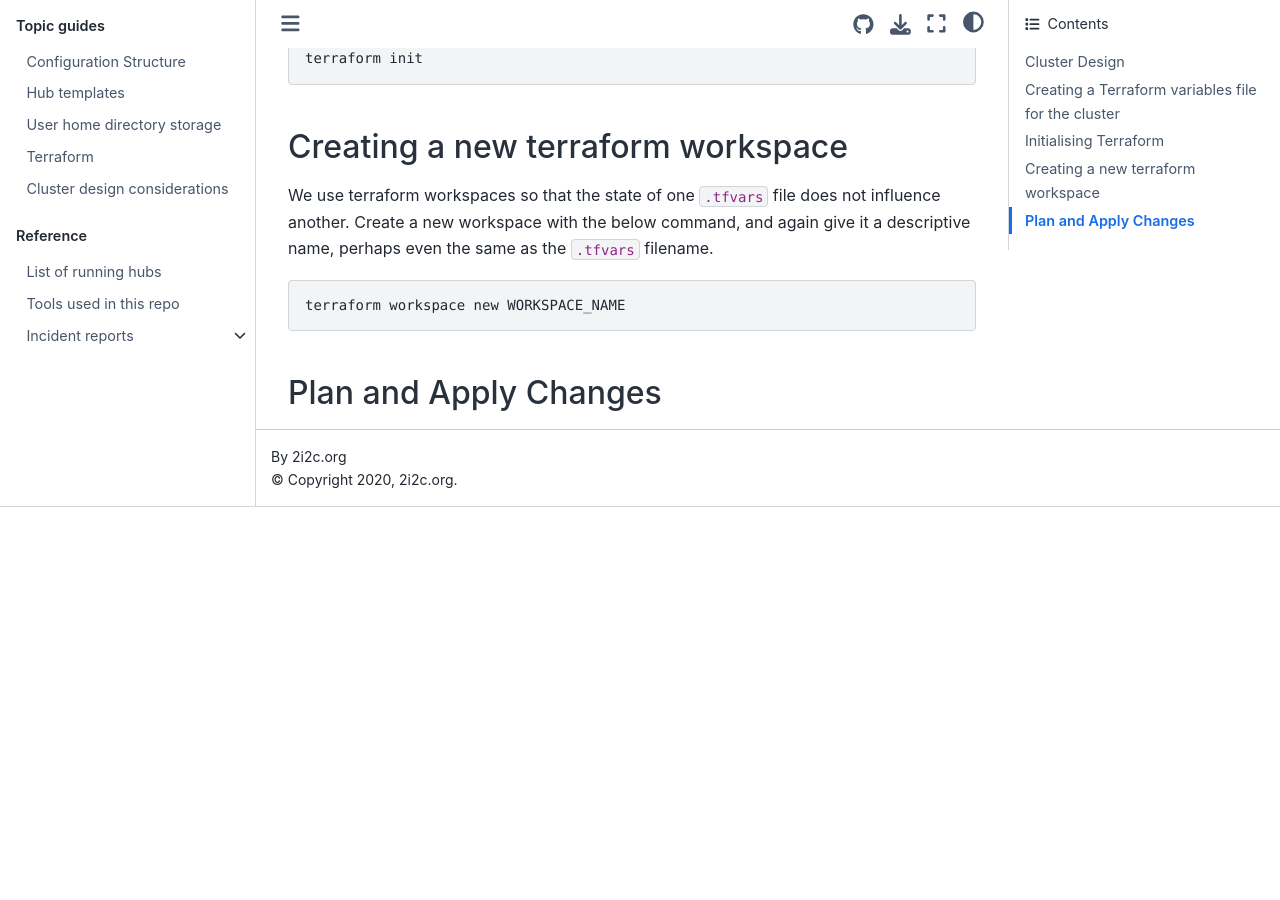
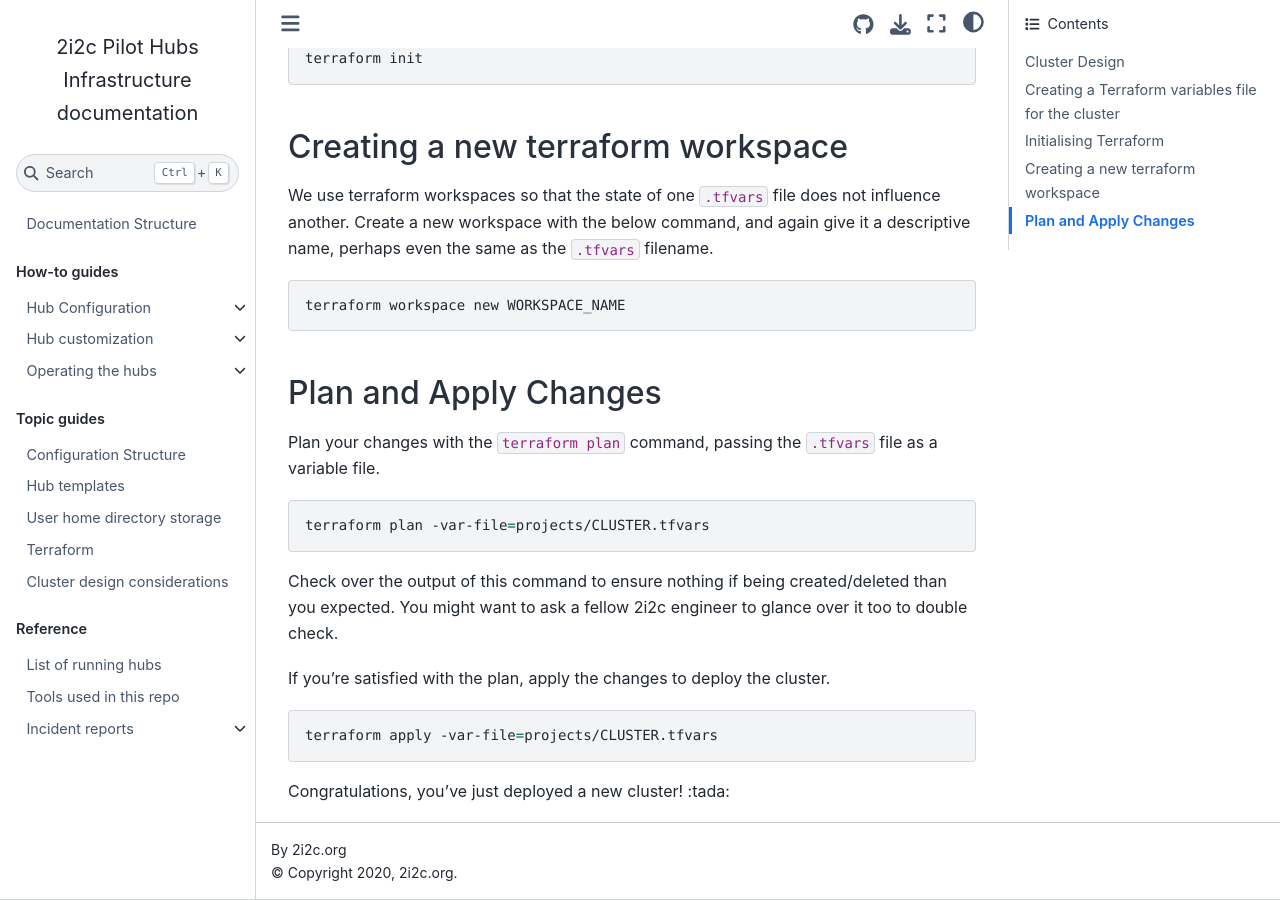
Before and after one commit to 2i2c-org/infrastructure, a Sphinx documentation site: the page built from docs/howto/operate/new-tf-cluster.md, in a window 1280 px wide and 900 px high, scrolled down 1254 px. Built offline with Sphinx 7.4.7 and the Sphinx Book theme 1.1.4, drawn with Linux system fonts in a browser that asks for light colours; pages that are not in the unit, such as notebooks, are missing from menus; the version number could not be read and is left out; before the commit the page ends 1761 px from its top, so only the background shows below that.

Commit message:
Finish up draft notes

````diff
--- a/docs/howto/operate/new-tf-cluster.md
+++ b/docs/howto/operate/new-tf-cluster.md
@@ -53,3 +53,20 @@
 ```
 
 ## Plan and Apply Changes
+
+Plan your changes with the `terraform plan` command, passing the `.tfvars` file as a variable file.
+
+```bash
+terraform plan -var-file=projects/CLUSTER.tfvars
+```
+
+Check over the output of this command to ensure nothing if being created/deleted than you expected.
+You might want to ask a fellow 2i2c engineer to glance over it too to double check.
+
+If you're satisfied with the plan, apply the changes to deploy the cluster.
+
+```bash
+terraform apply -var-file=projects/CLUSTER.tfvars
+```
+
+Congratulations, you've just deployed a new cluster! :tada:
````
